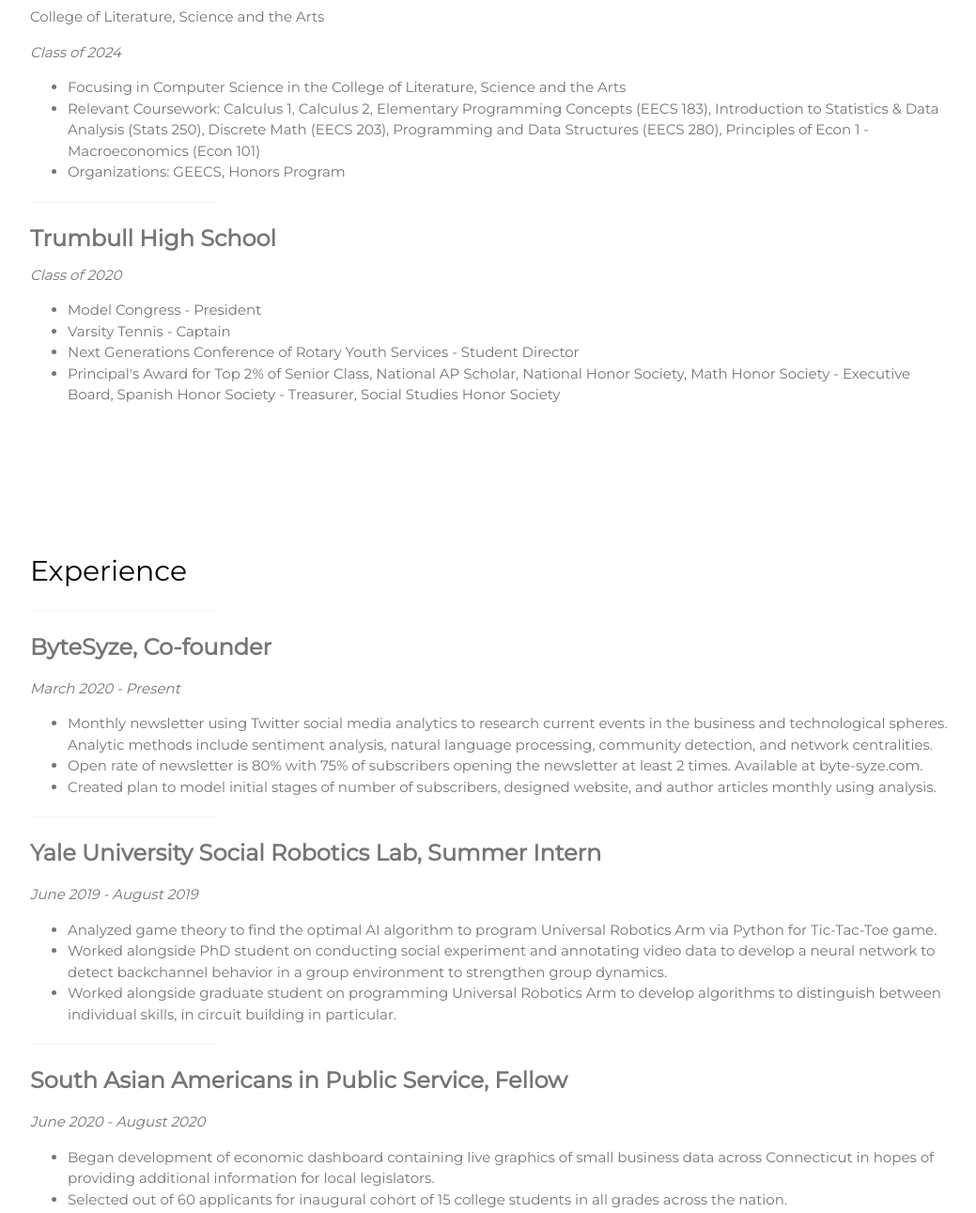
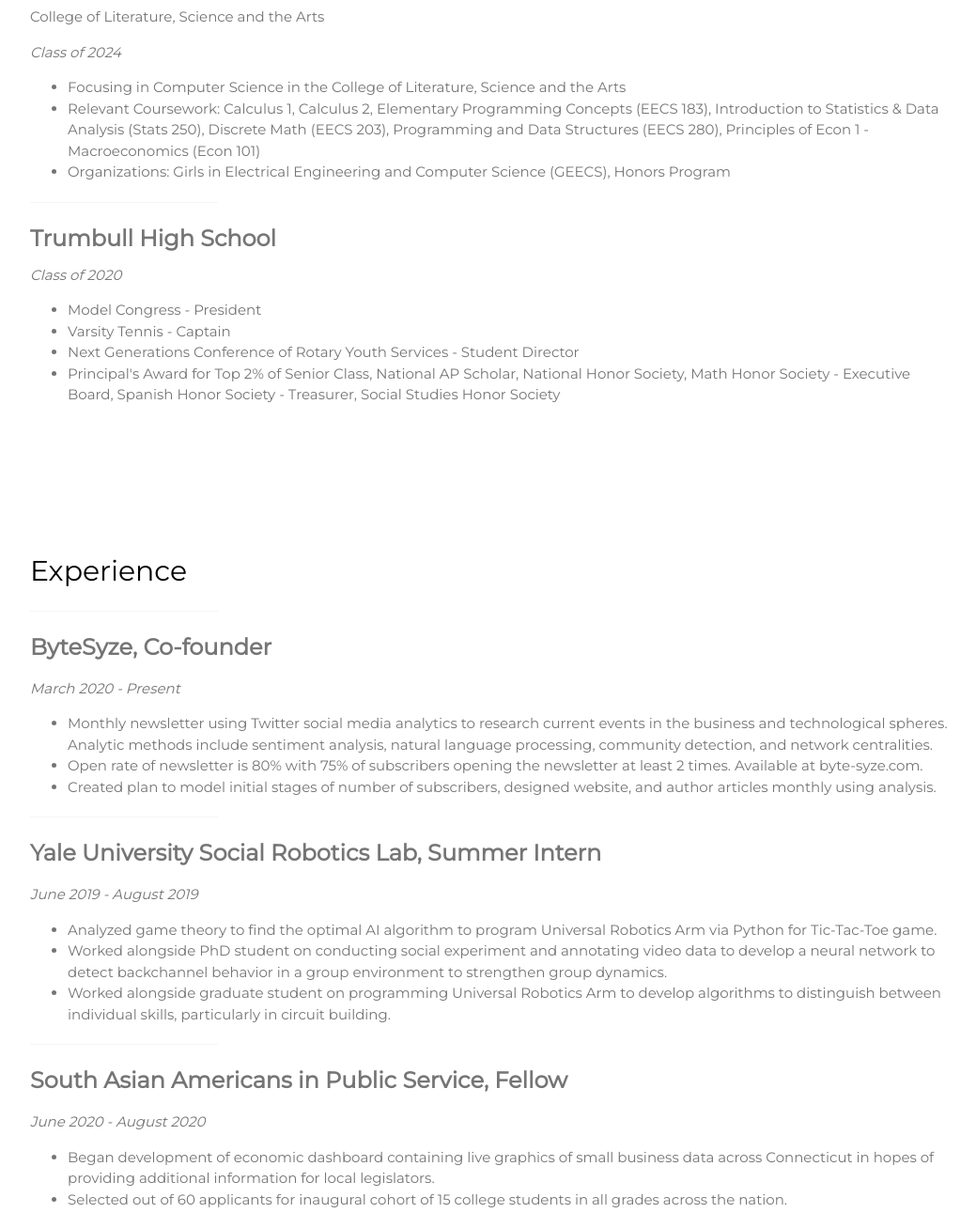
Before and after one commit to evdalal/evdalal.github.io, a plain HTML site: page index.html in a window 1280 px wide. Shown: the part 1053-2344 px from the top of the page at 94% size, without its empty margins (178-1217 px from the left). Drawn offline with nearby package versions, Linux system fonts and the light colour scheme.

Commit message:
fixed typo in lab experience

```diff
--- a/index.html
+++ b/index.html
@@ -92,7 +92,7 @@ I currently have experience in C++, Python, and Java as well as web development.
       <li>Focusing in Computer Science in the College of Literature, Science and the Arts</li>
       <li>Relevant Coursework: Calculus 1, Calculus 2, Elementary Programming Concepts (EECS 183), Introduction to Statistics & Data Analysis (Stats 250), Discrete Math (EECS 203), Programming and Data Structures (EECS 280), Principles of Econ 1 - Macroeconomics (Econ 101)
 </li>
-      <li>Organizations: GEECS, Honors Program </li>
+      <li>Organizations: Girls in Electrical Engineering and Computer Science (GEECS), Honors Program </li>
     </ul>
     <hr style="width:200px" class="w3-opacity">
     <!-- EDIT THIS SECTION TO CHANGE YOUR High School Info-->
@@ -128,7 +128,7 @@ I currently have experience in C++, Python, and Java as well as web development.
     <ul>
         <li>Analyzed game theory to find the optimal AI algorithm to program Universal Robotics Arm via Python for Tic-Tac-Toe game.</li>
         <li>Worked alongside PhD student on conducting social experiment and annotating video data to develop a neural network to detect backchannel behavior in a group environment to strengthen group dynamics.</li>
-        <li>Worked alongside graduate student on programming Universal Robotics Arm to develop algorithms to distinguish between individual skills, in circuit building in particular.</li>
+        <li>Worked alongside graduate student on programming Universal Robotics Arm to develop algorithms to distinguish between individual skills, particularly in circuit building.</li>
 
     </ul>
     <hr style="width:200px" class="w3-opacity">
```
